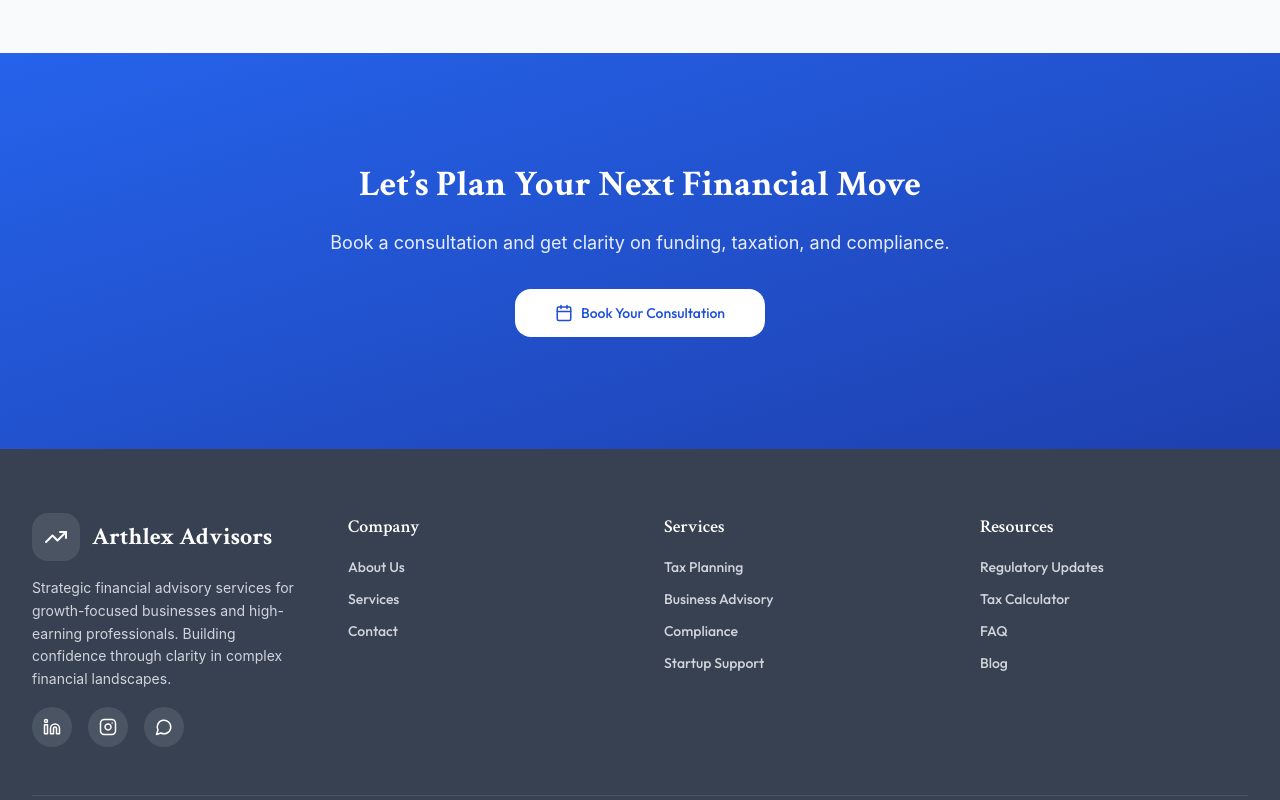
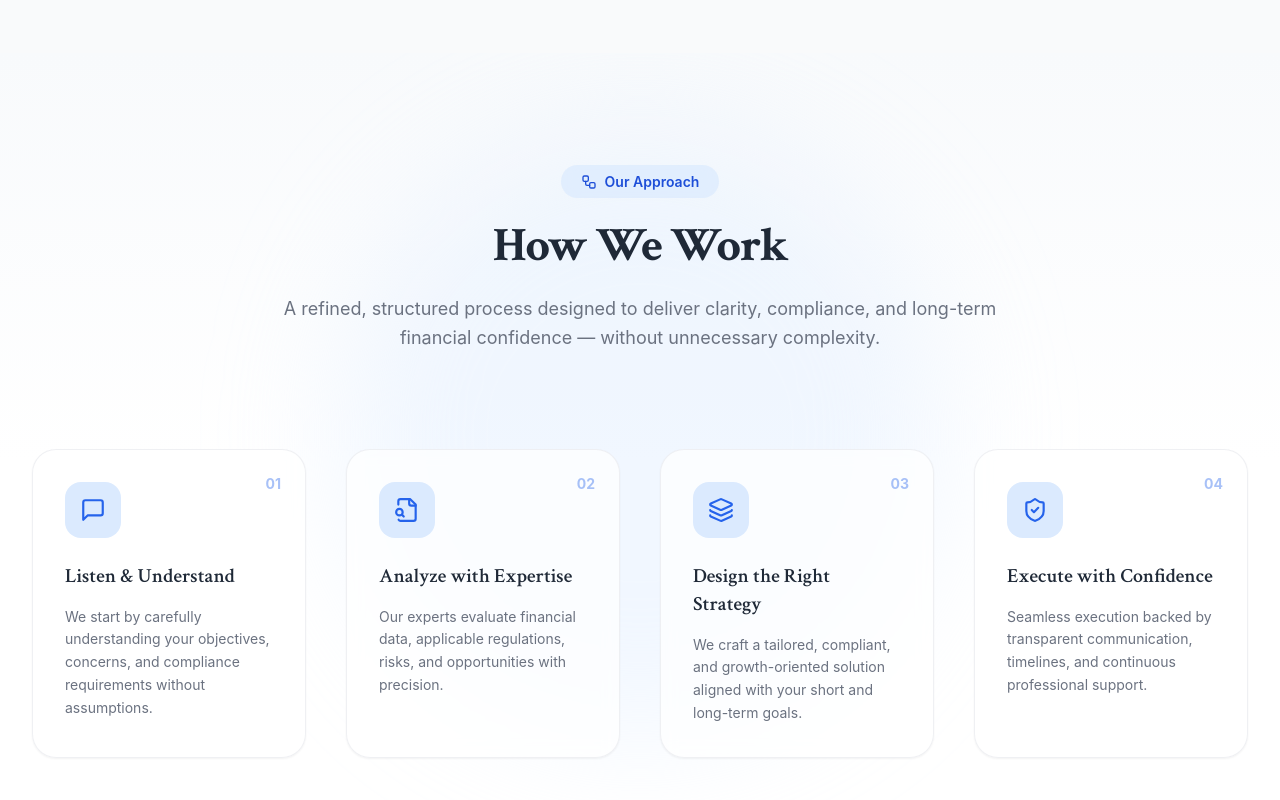
Before and after one commit to RohanM0205/arthlex-advisors-website, a React (Vite) app: page /services-hub in a window 1280 px wide. Shown: the part 3140-3940 px from the top of the page. Built offline with nearby package versions, Linux system fonts and the light colour scheme.

Commit message:
HowWeWork section added to Service page

```diff
--- /dev/null
+++ b/src/pages/services-hub/components/HowWeWork.jsx
@@ -0,0 +1,106 @@
+import React from "react";
+import Icon from "../../../components/AppIcon";
+
+const HowWeWork = () => {
+  const steps = [
+    {
+      step: "01",
+      icon: "MessageSquare",
+      title: "Listen & Understand",
+      description:
+        "We start by carefully understanding your objectives, concerns, and compliance requirements without assumptions."
+    },
+    {
+      step: "02",
+      icon: "FileSearch",
+      title: "Analyze with Expertise",
+      description:
+        "Our experts evaluate financial data, applicable regulations, risks, and opportunities with precision."
+    },
+    {
+      step: "03",
+      icon: "Layers",
+      title: "Design the Right Strategy",
+      description:
+        "We craft a tailored, compliant, and growth-oriented solution aligned with your short and long-term goals."
+    },
+    {
+      step: "04",
+      icon: "ShieldCheck",
+      title: "Execute with Confidence",
+      description:
+        "Seamless execution backed by transparent communication, timelines, and continuous professional support."
+    }
+  ];
+
+  return (
+    <section className="relative py-28 bg-gradient-to-b from-slate-50 via-white to-white overflow-hidden">
+
+      {/* subtle background glow */}
+      <div className="absolute inset-0 pointer-events-none">
+        <div className="absolute top-20 left-1/2 -translate-x-1/2 w-[600px] h-[600px] bg-blue-100/40 rounded-full blur-3xl" />
+      </div>
+
+      <div className="relative max-w-7xl mx-auto px-4 sm:px-6 lg:px-8">
+
+        {/* Header */}
+        <div className="text-center mb-24">
+          <div className="inline-flex items-center gap-2 px-5 py-2 rounded-full bg-blue-100/70 text-blue-700 text-sm font-semibold mb-6 backdrop-blur">
+            <Icon name="Workflow" size={16} />
+            <span>Our Approach</span>
+          </div>
+
+          <h2 className="text-3xl md:text-4xl lg:text-5xl font-bold text-foreground mb-6 tracking-tight">
+            How We Work
+          </h2>
+
+          <p className="text-lg text-muted-foreground max-w-3xl mx-auto leading-relaxed">
+            A refined, structured process designed to deliver clarity, compliance,
+            and long-term financial confidence — without unnecessary complexity.
+          </p>
+        </div>
+
+        {/* Steps */}
+        <div className="grid grid-cols-1 md:grid-cols-2 lg:grid-cols-4 gap-10">
+          {steps.map((item, index) => (
+            <div
+              key={index}
+              className="group relative bg-white/70 backdrop-blur rounded-2xl p-8
+                         border border-gray-200/60 shadow-sm
+                         transition-all duration-300
+                         hover:-translate-y-1 hover:shadow-xl"
+            >
+              {/* step number */}
+              <span className="absolute top-6 right-6 text-sm font-bold text-blue-600/40">
+                {item.step}
+              </span>
+
+              {/* icon */}
+              <div className="mb-6 w-14 h-14 rounded-xl bg-blue-100 flex items-center justify-center
+                              transition-colors duration-300 group-hover:bg-blue-600">
+                <Icon
+                  name={item.icon}
+                  size={26}
+                  className="text-blue-600 group-hover:text-white transition-colors"
+                />
+              </div>
+
+              <h3 className="text-xl font-semibold text-foreground mb-4">
+                {item.title}
+              </h3>
+
+              <p className="text-sm text-muted-foreground leading-relaxed">
+                {item.description}
+              </p>
+
+              {/* subtle bottom accent */}
+              <div className="absolute inset-x-0 bottom-0 h-1 bg-gradient-to-r from-transparent via-blue-500/30 to-transparent opacity-0 group-hover:opacity-100 transition-opacity" />
+            </div>
+          ))}
+        </div>
+      </div>
+    </section>
+  );
+};
+
+export default HowWeWork;
--- a/src/pages/services-hub/index.jsx
+++ b/src/pages/services-hub/index.jsx
@@ -6,6 +6,8 @@ import Footer from '../../components/ui/Footer';
 import Icon from '../../components/AppIcon';
 import Button from '../../components/ui/Button';
 import OtherServiceModal from './components/OtherServiceModal';
+import HowWeWork from "./components/HowWeWork";
+
 
 /* ================= KEY BENEFITS (LOCKED – DO NOT CHANGE) ================= */
 const KEY_BENEFITS = [
@@ -282,6 +284,7 @@ const ServicesHub = () => {
               ))}
             </div>
           </section>
+          <HowWeWork />
 
           {/* ================= FINAL CTA ================= */}
           <section className="py-20 md:py-28 bg-gradient-to-br from-blue-600 to-blue-800 text-center">
```
